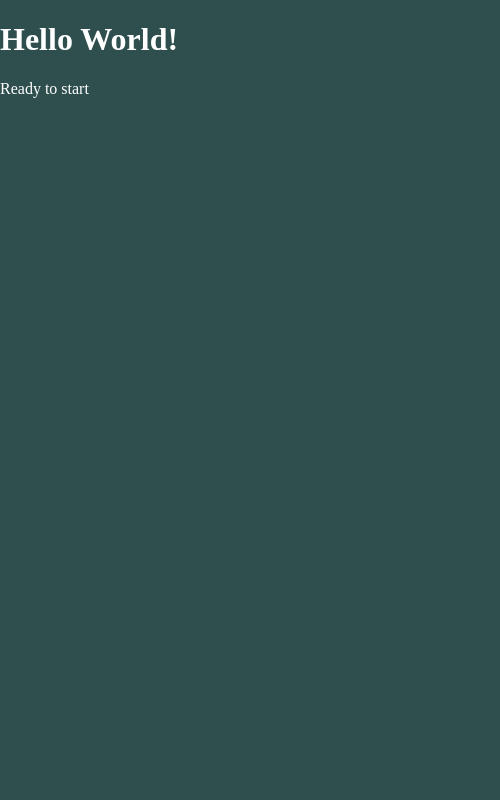
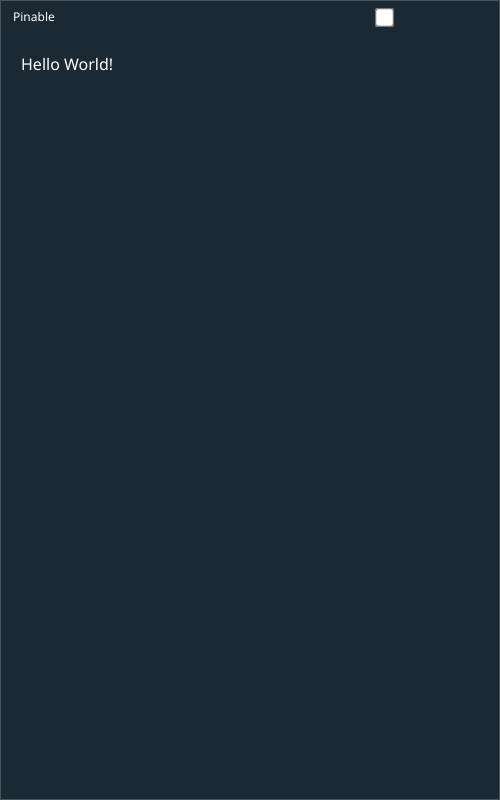
Before and after one commit to PraveenHarris/Pinable, an Electron app: page index.html in a window 500 px wide. Drawn offline with Linux system fonts and the light colour scheme.

Commit message:
always on top now working

```diff
--- a/index.html
+++ b/index.html
@@ -5,8 +5,52 @@
     <link rel="stylesheet" type="text/css" href="styles/index.css">
     <title>Hello World!</title>
   </head>
+
   <body>
-    <h1>Hello World!</h1>
-    Ready to start
-  </body>
+        <header id="titlebar">
+			<div id="drag-region">
+
+				<div id="window-title">
+					<span>Pinable</span>
+				</div>
+
+
+
+				<div id="window-controls">
+					<div class="button" id="always-on-top-button">
+						<input type="checkbox" onclick="status" id="always-on-top-checkbox">
+					</div>
+					<div class="button" id="min-button">
+						<span>&#xE921;</span>
+					</div>
+					<div class="button" id="restore-button">
+						<span>&#xE923;</span>
+					</div>
+					<div class="button" id="close-button">
+						<span>&#xE8BB;</span>
+					</div>
+				</div>
+
+			</div>
+        </header>
+
+        <div id="main">
+            Hello World!
+        </div>
+
+		<script>
+			console.log('hi');
+
+			document.querySelector('#always-on-top-checkbox').addEventListener(
+				'change', () => {
+
+					const {ipcRenderer} = require('electron')
+					var value = document.querySelector('#always-on-top-checkbox').checked
+					console.log(value)
+
+					ipcRenderer.send('always-on-top-message', value)
+			})
+
+		</script>
+	</body>
 </html>
--- a/package.json
+++ b/package.json
@@ -12,5 +12,8 @@
     "electron": "^6.0.7",
     "electron-packager": "^14.0.5",
     "electron-reload": "^1.5.0"
+  },
+  "dependencies": {
+    "materialize-css": "^1.0.0-rc.2"
   }
 }
--- a/styles/index.css
+++ b/styles/index.css
@@ -1,8 +1,112 @@
+* {margin: 0; padding: 0; border: 0; vertical-align: baseline;}
+html {box-sizing: border-box;}
+*, *:before, *:after {box-sizing: inherit;}
+
+html, body {
+    height: 100%;
+    margin: 0;
+  }
+
 body {
-    background-color: darkslategray;
-    color: white;
-    display: block;
-    width: 100%;
-    height: 100%;
-    margin: 0 auto;
+  font-family: "Segoe UI", sans-serif;
+  background: #1A2933;
+  color: #FFF;
 }
+body {
+  border: 1px solid #48545c;
+  overflow-y: hidden;
+}
+
+#titlebar {
+  display: block;
+  position: fixed;
+  height: 32px;
+  width: calc(100% - 2px);
+}
+#titlebar {
+  padding: 4px;
+}
+#titlebar #drag-region {
+  width: 100%;
+  height: 100%;
+  -webkit-app-region: drag;
+}
+#titlebar {
+  color: #FFF;
+}
+#titlebar #drag-region {
+  display: grid;
+  grid-template-columns: auto 138px;
+}
+#window-title {
+  grid-column: 1;
+  display: flex;
+  align-items: center;
+  margin-left: 8px;
+  overflow-x: hidden;
+  font-family: "Segoe UI", sans-serif;
+  font-size: 12px;
+}
+#window-title span {
+  overflow: hidden;
+  text-overflow: ellipsis;
+  line-height: 1.5;
+}
+#window-controls {
+  display: grid;
+  grid-template-columns: repeat(3, 46px);
+  position: absolute;
+  top: 0;
+  right: 0;
+  height: 100%;
+  font-family: "Segoe MDL2 Assets";
+  font-size: 10px;
+}
+#window-controls {
+  -webkit-app-region: no-drag;
+}
+#window-controls .button {
+  grid-row: 1 / span 1;
+  display: flex;
+  justify-content: center;
+  align-items: center;
+  width: 100%;
+  height: 100%;
+}
+#window-controls .button {
+  user-select: none;
+  cursor: default;
+  color: #BBB;
+}
+#window-controls .button:hover {
+  background: rgba(255,255,255,0.2);
+  color: #FFF;
+}
+
+#window-controls #always-on-top-button, #window-controls #restore-button {
+  grid-column: 1;
+}
+#window-controls #min-button {
+    grid-column: 2;
+}
+#window-controls #close-button {
+  grid-column: 3;
+}
+#window-controls #close-button:hover {
+  background: #E81123;
+}
+
+#main {
+  height: calc(100% - 32px);
+  margin-top: 32px;
+  padding: 20px;
+  overflow-y: auto;
+}
+
+#always-on-top-button:hover {
+    background: transparent;
+}
+
+#always-on-top-checkbox {
+    transform: scale(1.5)
+}
```
Also changed, not shown: index.js (+9 -5 lines).
